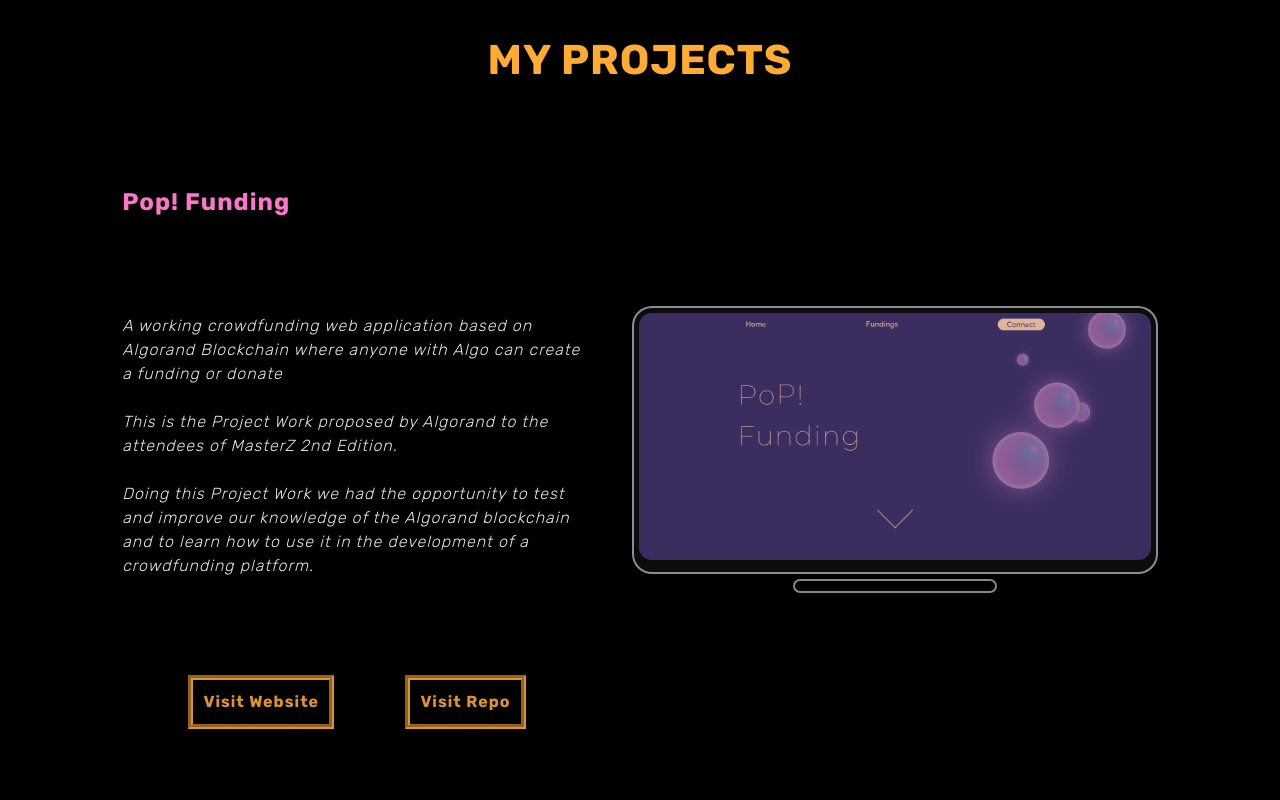
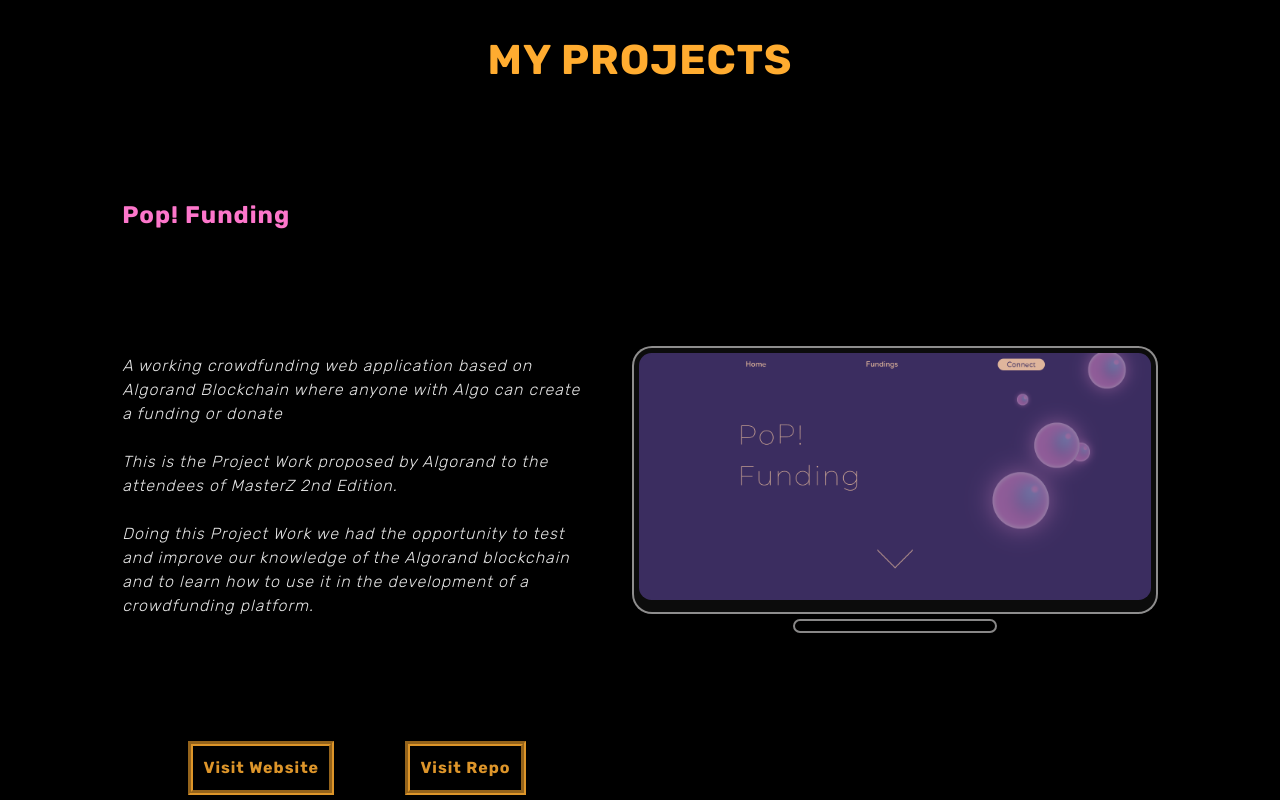
Before and after one commit to MikeCheek/portfolio, a Next.js app: page / in a window 1280 px wide. Shown: the part 1420-2220 px from the top of the page. Built offline with nearby package versions, Linux system fonts and the light colour scheme.

Commit message:
Improved projects ui

```diff
--- a/components/projects/index.module.scss
+++ b/components/projects/index.module.scss
@@ -8,7 +8,7 @@
   z-index: 10;
   @media screen and (min-width: 768px) {
     width: 120%;
-    gap: 200px;
+    gap: 100px;
   }
 }
 
@@ -24,7 +24,7 @@
   @media screen and (min-width: 768px) {
     flex-direction: row;
     gap: 40px;
-    max-height: 80vh;
+    height: 90vh;
   }
 }
 
```
